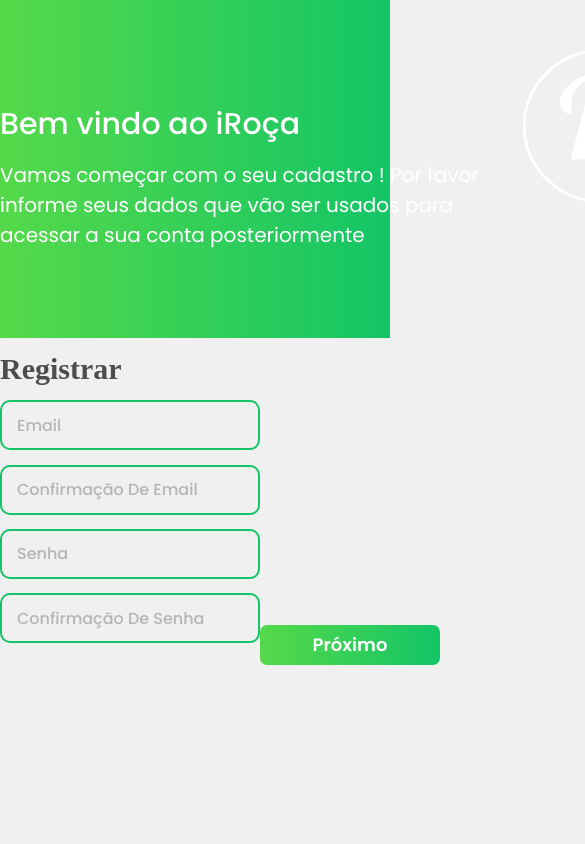
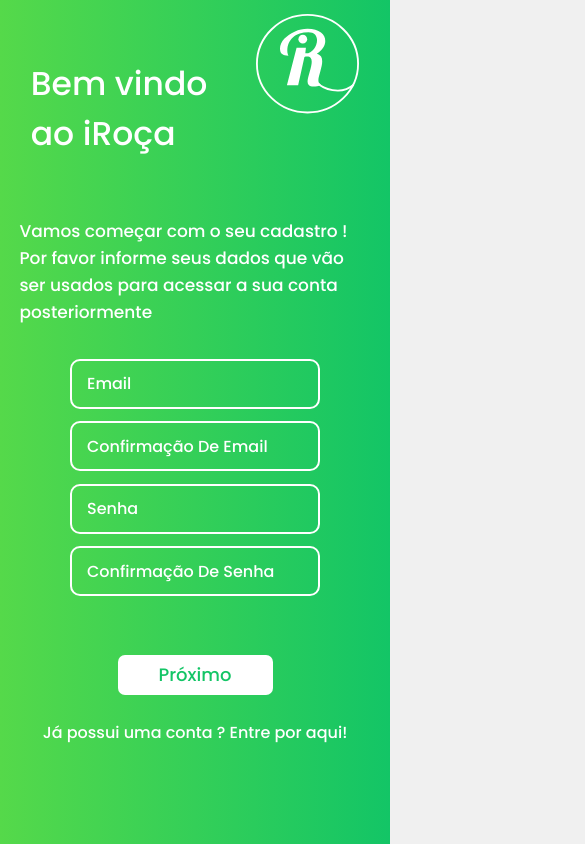
Before and after one commit to wesleydcm/iRoca, a React (Create React App) app: page /register in a window 390 px wide. Shown: the top 844 px of the page, 585 px wide, since content can reach past the window. Built offline with nearby package versions, Linux system fonts and the light colour scheme.

Commit message:
feat: second page th register styled

```diff
--- /dev/null
+++ b/src/Components/Register/Register_Step_2/desktop/index.tsx
@@ -0,0 +1,82 @@
+import { Container, Form, Logo } from "./styles";
+import LogoImage from "../../../../assets/images-mobile/logo.svg";
+import Input from "../../../Input";
+import { useState } from "react";
+import Button from "../../../Button";
+
+const RegisterStep2Desktop = () => {
+  const [email, setEmail] = useState("");
+  return (
+    <Container>
+      <Logo>
+        <div className="description">
+          <h1>Bem vindo ao iRoça</h1>
+          <p>
+            Vamos começar com o seu cadastro ! Por favor informe seus dados que
+            vão ser usados para acessar a sua conta posteriormente
+          </p>
+        </div>
+        <div className="image">
+          <img src={LogoImage} alt="logo" />
+        </div>
+      </Logo>
+      <Form>
+        <div className="input">
+          <h1>Dados Pessoais</h1>
+          <Input
+            placeholder={"Nome completo"}
+            setValue={setEmail}
+            type={"text"}
+            value={email}
+            width={260}
+          />
+          <Input
+            placeholder={"Data de nascimento"}
+            setValue={setEmail}
+            type={"text"}
+            value={email}
+            width={260}
+          />
+          <Input
+            placeholder={"CPF"}
+            setValue={setEmail}
+            type={"text"}
+            value={email}
+            width={260}
+          />
+          <Input
+            placeholder={"Telefone de contato"}
+            setValue={setEmail}
+            type={"text"}
+            value={email}
+            width={260}
+          />
+        </div>
+        <div className="photo">
+          <h1>Foto de Perfil</h1>
+          <div className="photo-input">
+            <Input
+              placeholder={"link"}
+              setValue={setEmail}
+              type={"text"}
+              value={email}
+              width={180}
+            />
+            <span>ou</span>
+            <Button width={100} color={"green"} type={"submit"}>
+              Upload
+            </Button>
+          </div>
+        </div>
+        <div className="button">
+          {" "}
+          <Button width={180} color={"green"} type={"submit"}>
+            Próximo
+          </Button>
+        </div>
+      </Form>
+    </Container>
+  );
+};
+
+export default RegisterStep2Desktop;
--- /dev/null
+++ b/src/Components/Register/Register_Step_2/desktop/styles.ts
@@ -0,0 +1,81 @@
+import styled from "styled-components";
+
+export const Container = styled.div`
+  width: 100vw;
+  height: 100vh;
+`;
+
+export const Logo = styled.header`
+  height: 40%;
+  width: 100%;
+  background-image: var(--green-gradient);
+  display: flex;
+  justify-content: space-evenly;
+  align-items: center;
+
+  .description {
+    h1 {
+      font-family: var(--poppins);
+      font-size: 30px;
+      font-style: normal;
+      font-weight: 500;
+      line-height: 72px;
+      color: var(--font-color);
+    }
+
+    p {
+      font-family: var(--poppins);
+      font-size: 20px;
+      font-style: normal;
+      font-weight: 400;
+      color: var(--font-color);
+      width: 515px;
+    }
+  }
+
+  .image {
+    padding-bottom: 80px;
+
+    img {
+      width: 175px;
+      height: 155px;
+    }
+  }
+`;
+
+export const Form = styled.form`
+  height: 60%;
+  width: 100%;
+  display: flex;
+  justify-content: space-evenly;
+
+  .input {
+    display: flex;
+    flex-direction: column;
+    height: 320px;
+    justify-content: space-evenly;
+  }
+
+  h1 {
+    color: var(--gray700);
+    font-size: 30px;
+  }
+
+  .button {
+    display: flex;
+    align-items: flex-end;
+    height: 300px;
+    margin-top: 27px;
+  }
+
+  .photo {
+    height: 130px;
+    display: flex;
+    flex-direction: column;
+    justify-content: space-evenly;
+
+    span {
+      padding: 0 10px;
+    }
+  }
+`;
--- a/src/Components/Register/Register_Step_2/index.tsx
+++ /dev/null
@@ -1,5 +0,0 @@
-const RegisterStep2 = () => {
-  return <div>Register</div>;
-};
-
-export default RegisterStep2;
--- /dev/null
+++ b/src/pages/Register/Register2/index.tsx
@@ -0,0 +1,7 @@
+import RegisterStep2Desktop from "../../../Components/Register/Register_Step_2/desktop";
+
+const Register2 = () => {
+  return <RegisterStep2Desktop />;
+};
+
+export default Register2;
--- a/src/pages/Register/index.tsx
+++ b/src/pages/Register/index.tsx
@@ -1,9 +1,13 @@
-// import RegisterStep1Mobile from "../../Components/Register/Register_Step_1/mobile";
+import RegisterStep1Mobile from "../../Components/Register/Register_Step_1/mobile";
 import RegisterStep1Desktop from "../../Components/Register/Register_Step_1/desktop";
 
 const Register = () => {
-  // return <RegisterStep1Mobile />;
-  return <RegisterStep1Desktop />;
+  const viewPort = window.innerWidth;
+  console.log(viewPort);
+
+  return (
+    <>{viewPort <= 900 ? <RegisterStep1Mobile /> : <RegisterStep1Desktop />}</>
+  );
 };
 
 export default Register;
--- a/src/routes/router.tsx
+++ b/src/routes/router.tsx
@@ -1,5 +1,6 @@
 import { Route, Switch } from "react-router-dom";
 import Register from "../pages/Register";
+import Register2 from "../pages/Register/Register2";
 
 const RouterComponent = () => {
   return (
@@ -14,6 +15,10 @@
 
       <Route exact path="/register">
         <Register />
+      </Route>
+
+      <Route exact path="/register-2">
+        <Register2 />
       </Route>
 
       <Route path="/myCart">
```
